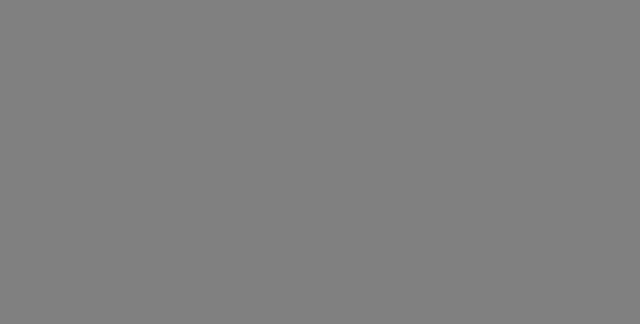
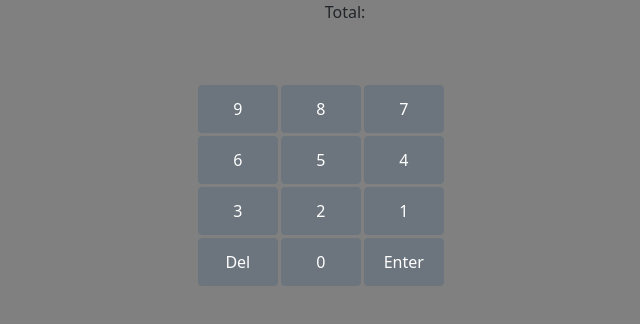
Before and after one commit to adam-paul952/dart-scoreboard, a React (Create React App) app: page /game/x01scorecalculator in a window 1280 px wide. Shown: the top 324 px of the page, without its empty margins (295-935 px from the left). Built offline with nearby package versions, Linux system fonts and the light colour scheme.

Commit message:
Got X01 calculator working

```diff
--- a/src/Routes.js
+++ b/src/Routes.js
@@ -18,6 +18,7 @@ import Rules from "./screens/Rules";
 import ScoreCalculator from "./components/ScoreCalculator";
 import Scoreboard from "./components/ScoreBoard";
 import Header from "./components/Header";
+import X01ScoreCalculator from "./components/X01ScoreCalculator";
 
 export default function Routes() {
   // Main array to hold player objects
@@ -33,7 +34,7 @@ export default function Routes() {
     setPlayerList(updatedRows);
   };
   const [game, setGame] = useState("");
-  console.log(game);
+  // console.log(game);
   // Set turns and methods to cycle through players
   const [turn, setTurn] = useState(0);
 
@@ -47,17 +48,30 @@ export default function Routes() {
     return playerList[turn];
   };
   // Set X01 points to game and players
-  const [x01Points, setX01Points] = useState("");
+  const [x01Points, setX01Points] = useState(0);
 
   const x01GameSelect = (value) => {
     setX01Points(value);
   };
 
+  console.log(x01Points);
+
+  const assignX01PlayerScore = (x01Points) => {
+    let playerScore = [...playerList];
+    for (let i = 0; i < playerScore.length; i++) {
+      playerScore[i].score = x01Points;
+      setPlayerList(playerScore);
+    }
+  };
+
   // console.log(x01Points);
 
   const resetScoreList = () => {
-    let newScoreList = [];
-    setPlayerList([...playerList, newScoreList]);
+    let newScoreList = [...playerList];
+    for (let i = 0; i < newScoreList.length; i++) {
+      newScoreList[i].scoreList = [];
+      setPlayerList(newScoreList);
+    }
   };
 
   return (
@@ -72,6 +86,7 @@ export default function Routes() {
               setPlayerList={setPlayerList}
               game={game}
               setGame={setGame}
+              assignX01PlayerScore={assignX01PlayerScore}
             />
           )}
         />
@@ -126,12 +141,18 @@ export default function Routes() {
               setPlayerList={setPlayerList}
               changeTurns={changeTurns}
               getCurrentPlayer={getCurrentPlayer}
+              assignX01PlayerScore={assignX01PlayerScore}
             />
           )}
         ></Route>
         <Route
           path="/game/x01/create"
-          component={() => <X01 x01GameSelect={x01GameSelect} />}
+          component={() => (
+            <X01
+              x01GameSelect={x01GameSelect}
+              assignX01PlayerScore={assignX01PlayerScore}
+            />
+          )}
         ></Route>
         <Route path="/game/baseball/create" component={Baseball}></Route>
         <Route path="/game/cricket/create" component={Cricket}></Route>
@@ -148,6 +169,19 @@ export default function Routes() {
             />
           )}
         />
+        <Route
+          path="/game/x01scorecalculator"
+          component={() => (
+            <X01ScoreCalculator
+              playerList={playerList}
+              setPlayerList={setPlayerList}
+              changeTurns={changeTurns}
+              getCurrentPlayer={getCurrentPlayer}
+              x01Points={x01Points}
+              assignX01PlayerScore={assignX01PlayerScore}
+            />
+          )}
+        />
         <Route path="/rules" component={Rules} />
         <Route path="/game/header" component={Header}></Route>
       </Switch>
--- a/src/components/ScoreBoard.js
+++ b/src/components/ScoreBoard.js
@@ -1,4 +1,4 @@
-import React, { useState } from "react";
+import React from "react";
 import { Table } from "react-bootstrap";
 
 const Scoreboard = ({ playerList, baseball, cricket, x01, x01Points }) => {
@@ -45,8 +45,6 @@ const TableHeader = ({ playerList, baseball, cricket, x01 }) => {
 };
 
 const PlayerData = ({ playerList, baseball, cricket, x01Points, x01 }) => {
-  // const [playerScore, setPlayerScore] = useState("")
-  const x01GamePoints = () => {};
   return (
     <>
       <tbody>
--- /dev/null
+++ b/src/components/X01ScoreCalculator.js
@@ -0,0 +1,85 @@
+import React, { useState } from "react";
+import { Button, ButtonGroup } from "react-bootstrap";
+
+const X01ScoreCalculator = ({
+  playerList,
+  setPlayerList,
+  changeTurns,
+  getCurrentPlayer,
+  x01Points,
+  assignX01PlayerScore,
+}) => {
+  const [playerScore, setPlayerScore] = useState("");
+
+  const handleInput = (number) => {
+    setPlayerScore(`${playerScore}${number}`);
+  };
+
+  const deleteInput = () => {
+    setPlayerScore("");
+  };
+
+  const handleScoreChange = (value) => {
+    if (value === "Enter") {
+      changeTurnValidate();
+      setPlayerScore("");
+    } else if (value === "Del") {
+      deleteInput();
+    } else {
+      handleInput(value);
+    }
+  };
+
+  const changeTurnValidate = () => {
+    const score = parseInt(playerScore, 10);
+    if (!isNaN(score)) {
+      changeTurn(score);
+    }
+  };
+
+  const changeTurn = (score) => {
+    let currentPlayer = getCurrentPlayer();
+    currentPlayer.score -= score;
+    setPlayerList([...playerList]);
+    changeTurns();
+  };
+  return (
+    <>
+      {" "}
+      Total: {playerScore}
+      <div className="scoreCalculator">
+        <div className="scoreKeypad">
+          {getCalculatorKeys().map((keyValue, index) => (
+            <ScoreCalculatorKey
+              name="score"
+              key={index}
+              keyValue={keyValue}
+              onClick={handleScoreChange}
+              onChange={handleInput}
+            />
+          ))}
+        </div>
+      </div>
+    </>
+  );
+};
+
+const getCalculatorKeys = () => {
+  return [9, 8, 7, 6, 5, 4, 3, 2, 1, "Del", "0", "Enter"];
+};
+
+const ScoreCalculatorKey = (props) => {
+  return (
+    <ButtonGroup
+      onChange={() => {
+        props.onChange(props.keyValue);
+      }}
+    >
+      <Button variant="secondary" onClick={() => props.onClick(props.keyValue)}>
+        {props.keyValue}
+      </Button>
+    </ButtonGroup>
+  );
+};
+
+export default X01ScoreCalculator;
--- a/src/screens/CreateGame.js
+++ b/src/screens/CreateGame.js
@@ -47,7 +47,7 @@ export function CreateGame({ game, setGame }) {
   );
 }
 
-export function X01({ x01GameSelect }) {
+export function X01({ x01GameSelect, assignX01PlayerScore }) {
   const x01PointsList = [201, 301, 401, 501, 601, 701];
 
   const [x01Points, setX01Points] = useState("");
@@ -55,9 +55,10 @@ export function X01({ x01GameSelect }) {
   const onPointsSelect = (eventKey) => {
     setX01Points(eventKey);
   };
-  console.log(x01Points);
+  // console.log(x01Points);
   const onPointsSubmit = () => {
     x01GameSelect(x01Points);
+    assignX01PlayerScore(x01Points);
   };
 
   return (
--- a/src/screens/X01.js
+++ b/src/screens/X01.js
@@ -1,7 +1,7 @@
 import React from "react";
 import Header from "../components/Header";
 import Scoreboard from "../components/ScoreBoard";
-import ScoreCalculator from "../components/ScoreCalculator";
+import X01ScoreCalculator from "../components/X01ScoreCalculator";
 
 const CreateX01Board = ({
   x01Points,
@@ -9,8 +9,9 @@ const CreateX01Board = ({
   setPlayerList,
   changeTurns,
   getCurrentPlayer,
+  assignX01PlayerScore,
 }) => {
-  console.log(x01Points);
+  // console.log(x01Points);
   console.log(playerList);
   return (
     <>
@@ -21,11 +22,12 @@ const CreateX01Board = ({
         x01
         x01Points
       />
-      <ScoreCalculator
+      <X01ScoreCalculator
         playerList={playerList}
         setPlayerList={setPlayerList}
         changeTurns={changeTurns}
         getCurrentPlayer={getCurrentPlayer}
+        assignX01PlayerScore={assignX01PlayerScore}
       />
     </>
   );
```
